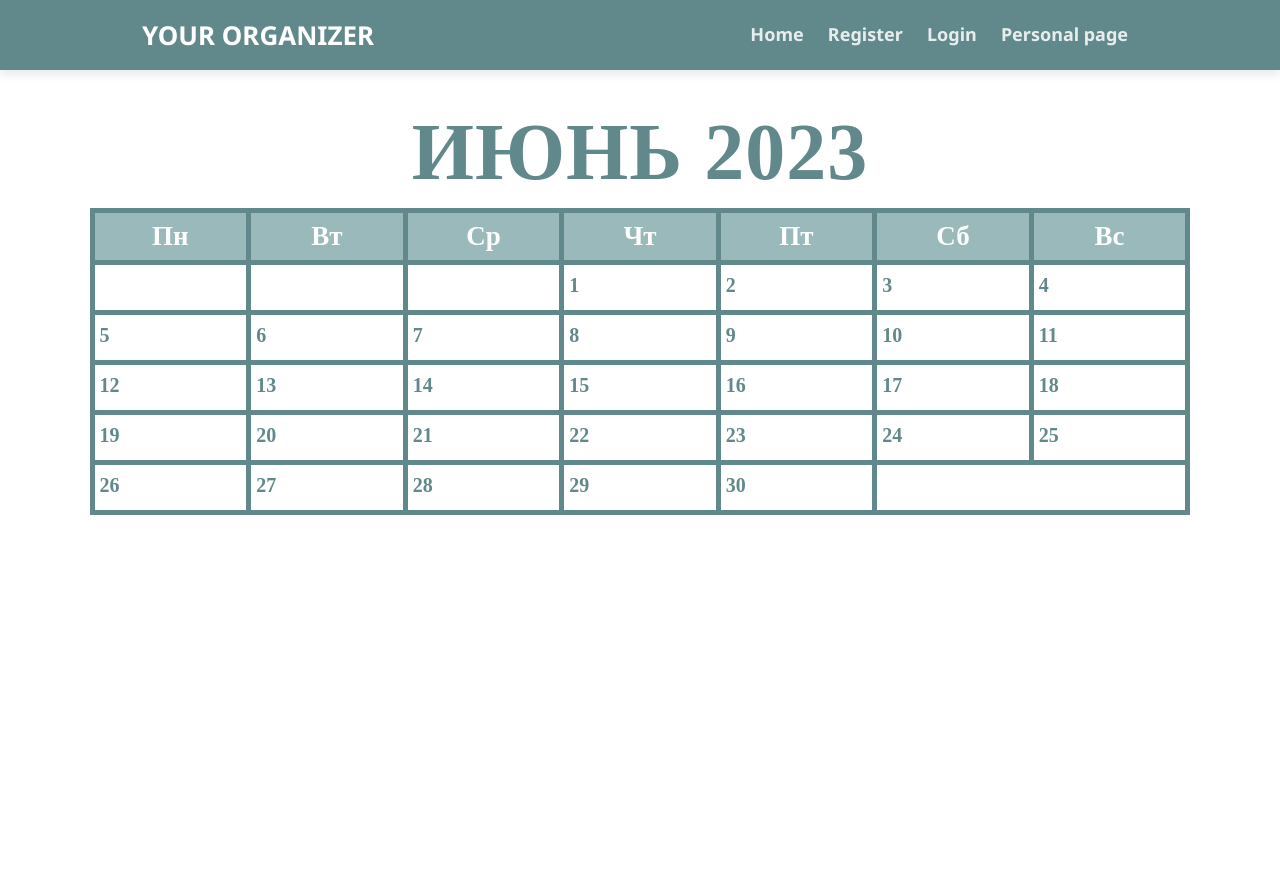
After one commit to losdayver/Organizer_web_site, a Django app: page /calendar/ in a window 1280 px wide. The commit adds this page. Run offline with Django 4.2, Linux system fonts and the light colour scheme; data that the repository does not hold is empty; some libraries are stand-ins or nearby versions.

Commit message:
Сделал отображение событий в календаре
пока только за июнь

```diff
--- a/main/static/calendar.css
+++ b/main/static/calendar.css
@@ -1,21 +1,172 @@
-.calendar {
-    font-family: Arial, sans-serif;
+/**
+ * Календарь
+ */
+
+body{
+    background-size: cover;
+    background-repeat: no-repeat;
+}
+.calendar{
+    font-family: serif;
+    font-weight: bold;
+    margin-left: 0;
+    margin-right: 0;
+}
+.month{
+    text-align: center;
+    background: white;
+    font-size: 80px;
+    letter-spacing: 1px;
+    color: #61898B;
+}
+
+table, th, td{
+	width: 100%;
+    table-layout: fixed;
+    text-align: center;
+    font-size: 27px;
     border-collapse: collapse;
-    width: 100%;
-  }
-
-  .calendar th,
-  .calendar td {
-    padding: 8px;
-    text-align: left;
-    border-bottom: 1px solid #ddd;
-  }
-
-  .calendar th {
-    background-color: #f2f2f2;
+    border:5px solid #61898B;
+    font-family: Elaphant;
+}
+tr, th, td{
+    padding: 5px;
+}
+th{
+    background: #99B9BB;
+    color: white;
+    font-family: arial black;
+}
+td{
+	position: relative;
+    background: #ffffff;
+    color: #61898B;
+	height: auto;
+	padding-bottom: 22px;
+	height: 50px;
+}
+td:hover{
+    background: #E6F1F7;
+}
+.date_num {
+	position: absolute;
+	top: 5px;
+	left: 5px;
+	font-size: 20px;
+	font-weight: bold;
+	margin-top: 5px 0;
   }
 
   .event {
-    background-color: #ffc107;
-    color: #fff;
+	position:relative;
+	width: calc(100% - 20px);
+	top: 22px;
+	left: 10px;
+	padding: 5px;
+	font-size: 15px;
+	border-radius: 5px;
+	text-align: left;
+	word-wrap: break-word;
+	box-sizing: border-box;
+	border-style: solid;
+	border-color: transparent;
+	margin-top: 10px;
+	margin-bottom: 10px;
   }
+p{
+    margin-top: 1px;
+}
+/* .date_num, .event{
+	margin: 5px 0;
+}
+
+.event {
+	padding: 3px;
+	position: relative;
+	border-radius: 5%;
+	font-size: 15px;
+	text-align: left;
+	word-wrap: break-word;
+	box-sizing: border-box;
+	border-style: solid;
+	border-color: transparent;
+} */
+
+.event:hover{
+	border-color: #61898B;
+}
+
+
+.arrows {
+	text-decoration: none;
+	display: inline-block;
+	padding: 20px 20px;
+	color:  #99B9BB;
+  }
+
+  .arrows:hover {
+	color:  #61898B;
+  }
+/* кнопки создания события и фильтрации тегов*/
+
+.wrapper {
+	display: flex;
+	align-items: center;
+	margin-top: 5px;
+	margin-bottom: 10px;
+  }
+
+.wrapper1 {
+	position: relative;
+	right: 0;
+	height: 30px;
+	display: flex;
+	justify-content: flex-end;
+	align-items: flex-start;
+	padding: 5px;
+  }
+
+.wrapper2 {
+	position: relative;
+	left: 0;
+	height: 30px;
+	display: flex;
+	justify-content: flex-end;
+	align-items: flex-start;
+	padding: 5px;
+  }
+
+  .create-event-btn1 {
+	white-space: nowrap;
+	background-color: #99B9BB;
+	box-shadow: inset 0 0 0 2px #61898B;
+	color: #ffffff;
+	padding: 15px 40px;
+	border: none;
+	border-radius: 30px;
+	cursor: pointer;
+	margin-top: 5px;
+	font-size: 22px;
+  }
+  .create-event-btn2 {
+	margin-left: 1110px;
+	white-space: nowrap;
+	position:absolute;
+    left: 0px;
+	background-color: rgb(255, 255, 255);
+	box-shadow: inset 0 0 0 2px #61898B;
+	color: #61898B;
+	padding: 15px 40px;
+	border: none;
+	border-radius: 30px;
+	cursor: pointer;
+	margin-top: 5px;
+	font-size: 22px;
+  }
+  .create-event-btn1:hover {
+	background-color: #61898B;
+  }
+
+  .create-event-btn2:hover {
+	background-color: #E6F1F7;
+  }
--- /dev/null
+++ b/main/static/header.css
@@ -0,0 +1,71 @@
+html, body{
+	height: 100%;
+	padding: 0;
+	margin: 0;
+}
+
+body {
+	position: relative;
+	font-family: 'Noto Sans', sans-serif;
+	font-size: 16px;
+	line-height: 1.4;
+	min-width: 320px;
+	overflow-x: hidden;
+}
+
+.navbar{
+	width: 100%;
+	height: 70px;
+	background-color: #61898B;
+	box-shadow: 0 4px 10px rgba(0,  0,0,.1);
+}
+
+.navbar .container{
+	height: inherit;
+	display: flex;
+	justify-content: space-between;
+	align-items: center;
+}
+
+.navbar-menu{
+	list-style-type: none;
+	padding-left: 0;
+	margin-bottom: 0;
+	margin: 60px;
+}
+
+.navbar-menu li{
+	display: inline-block;
+}
+
+.navbar-menu li a{
+	font-weight: 900;
+	display: inline-block;
+	color: #ffffff;
+	opacity: 0.85;
+	text-decoration: none;
+	padding: 10px;
+	font-size: 18px;
+	transition: all .07s ease-in-out;
+}
+
+.navbar-menu li a:hover{
+	opacity: 1;
+}
+
+.navbar-brand{
+	font-weight: 900;
+	font-size: 26px;
+	text-decoration: none;
+	color: #ffffff;
+	opacity: 1;
+	text-decoration: none;
+	transition: all .07s ease-in-out;
+	margin: 60px;
+}
+
+.content {
+	height: 100%;
+	margin:0;
+	padding: 2% 7%;
+}
--- /dev/null
+++ b/main/templates/main/calendar_isolated.html
@@ -0,0 +1,49 @@
+{% extends 'main/index.html' %}
+{% load main_extras %}
+{%block content%}
+<div class="calendar">
+    <div class="month">
+        <strong>ИЮНЬ</strong>
+        <strong>2023</strong>
+    </div>
+    <table>
+        <tr>
+            <th>Пн</th>
+            <th>Вт</th>
+            <th>Ср</th>
+            <th>Чт</th>
+            <th>Пт</th>
+            <th>Сб</th>
+            <th>Вс</th>
+        </tr>
+        {%for data_cell in data%}
+
+        <td>
+            {% if data_cell != None %}
+
+
+                <div class="date_num">
+                    <p> {{data_cell|get_value_from_dict:'date_num'}}</p>
+                </div>
+
+
+
+
+                {%for event in data_cell|get_value_from_dict:'events'%}
+                    <div class="event" style="background-color: #F7D0D0;">
+                        {{event|get_value_from_dict:'name'}}
+                    </div>
+                {%endfor%}
+
+
+            {% endif %}
+        </td>
+
+        {%if forloop.counter|divisibleby:7%}
+            </tr>
+        {%endif%}
+
+        {%endfor%}
+    </table>
+</div>
+{%endblock%}
--- /dev/null
+++ b/main/templates/main/index.html
@@ -0,0 +1,50 @@
+{%load static%}
+
+<!DOCTYPE html>
+<html lang="ru">
+<head>
+	<meta charset="UTF-8">
+	<meta name="viewport" content="width=device-width, initial-scale=1.0">
+	<title>Calendar</title>
+
+
+
+	<!-- Bootstrap reboot (для сброса стилей) -->
+	<link rel="stylesheet" href="libs/bootstrap-reboot.min.css">
+
+	<!-- Bootstrap сетка -->
+	<link rel="stylesheet" href="libs/bootstrap-grid.min.css">
+
+	<link rel="stylesheet" href="./css/styles.css">
+
+	<!-- Шрифты с Google Fonts -->
+	<link rel="preconnect" href="https://fonts.gstatic.com">
+	<link href="https://fonts.googleapis.com/css2?family=Noto+Sans:ital,wght@0,400;0,700;1,400&display=swap" rel="stylesheet">
+
+	<!-- Стили сайта -->
+
+    <link rel="stylesheet" type="text/css" href="{% static 'calendar.css' %}">
+
+    <link rel="stylesheet" type="text/css" href="{% static 'header.css' %}">
+</head>
+<body>
+
+	<nav class="navbar">
+		<div class="container">
+			<a href="#" class="navbar-brand">YOUR ORGANIZER</a>
+				<ul class="navbar-menu">
+					<li><a href="#">Home</a></li>
+					<li><a href="#">Register</a></li>
+					<li><a href="#">Login</a></li>
+					<li><a href="#">Personal page</a></li>
+				</ul>
+	    </div>
+	</nav>
+
+	<div class="content">
+    {%block content%}
+    {%endblock%}
+    </div>
+
+</body>
+</html>
--- /dev/null
+++ b/main/templatetags/main_extras.py
@@ -0,0 +1,19 @@
+from django import template
+
+register = template.Library()
+
+def get_value_from_dict(dict_data, key):
+    """
+    usage example {{ your_dict|get_value_from_dict:your_key }}
+    """
+    if key:
+        return dict_data.get(key)
+
+def test_if_divisible_by_7(value):
+    if (value %7 == 0):
+        return True
+
+    return False
+
+register.filter('get_value_from_dict', get_value_from_dict)
+register.filter('test_if_divisible_by_7', test_if_divisible_by_7)
--- a/main/urls.py
+++ b/main/urls.py
@@ -9,4 +9,5 @@ urlpatterns = [
     path('profile/', views.profile, name='profile'),
     path('create-event/', views.create_event, name='create event'),
     path('testing/', views.testing, name='testing'),
+    path('calendar/', views.calendar, name='calendar'),
 ]
--- a/main/views.py
+++ b/main/views.py
@@ -4,10 +4,52 @@ from .forms import RegistrationForm, EventForm
 from .models import Event
 from django.contrib.auth import login, logout, authenticate
 
-# Create your views here.
+from django.db.models import Q
+from datetime import datetime
+from calendar import monthrange, weekday
+from django.forms.models import model_to_dict
 
+# Create your views here
 def home(request):
     return render(request, 'main/home.html', {})
+
+def calendar(request):
+    if request.method == 'GET':
+        # TODO сделать лучше
+
+        year = 2023
+        month = 6
+
+        num_days = monthrange(year, month)[1]
+
+        # 0 = monday
+        start_day = weekday(year, month, 1)
+
+        start_date = datetime(year, month, 1)
+        end_date = start_date.replace(day=30)
+
+        # data index = calendar row index
+        data = [None]*start_day
+
+        for i in range(num_days):
+            data.append({ 'date_num': i + 1, 'events': [] })
+
+        objects = Event.objects.filter(Q(startTime__gte=start_date) & Q(startTime__lte=end_date))
+
+        for o in objects:
+            event_dict = model_to_dict(o)
+
+            event_day = event_dict['startTime'].day
+
+            event_name = event_dict['name']
+
+            event_dict = {'name':event_name}
+
+            data[event_day + start_day - 1]['events'].append(event_dict)
+
+        print(data)
+
+    return render (request, 'main/calendar_isolated.html', {'data': data})
 
 def testing(request):
     return render(request, 'main/calendar.html', {})
@@ -39,7 +81,6 @@ def sing_up(request):
 def create_event(request):
     if request.method == 'POST':
         form = EventForm(request.POST)
-        print('asdadasd')
         if form.is_valid():
             event = form.save(commit=False)
             event.author = request.user
--- a/tasks_website/settings.py
+++ b/tasks_website/settings.py
@@ -23,7 +23,7 @@ BASE_DIR = Path(__file__).resolve().parent.parent
 SECRET_KEY = 'django-insecure-jx_jqp*3n&73@q7qydsj-tds*x%je4j&d48%uxad&b2)v#j-yb'
 
 # SECURITY WARNING: don't run with debug turned on in production!
-DEBUG = False
+DEBUG = True
 
 ALLOWED_HOSTS = ['*',]
 
```
Also changed, not shown: main/templatetags/__init__.py (added).
